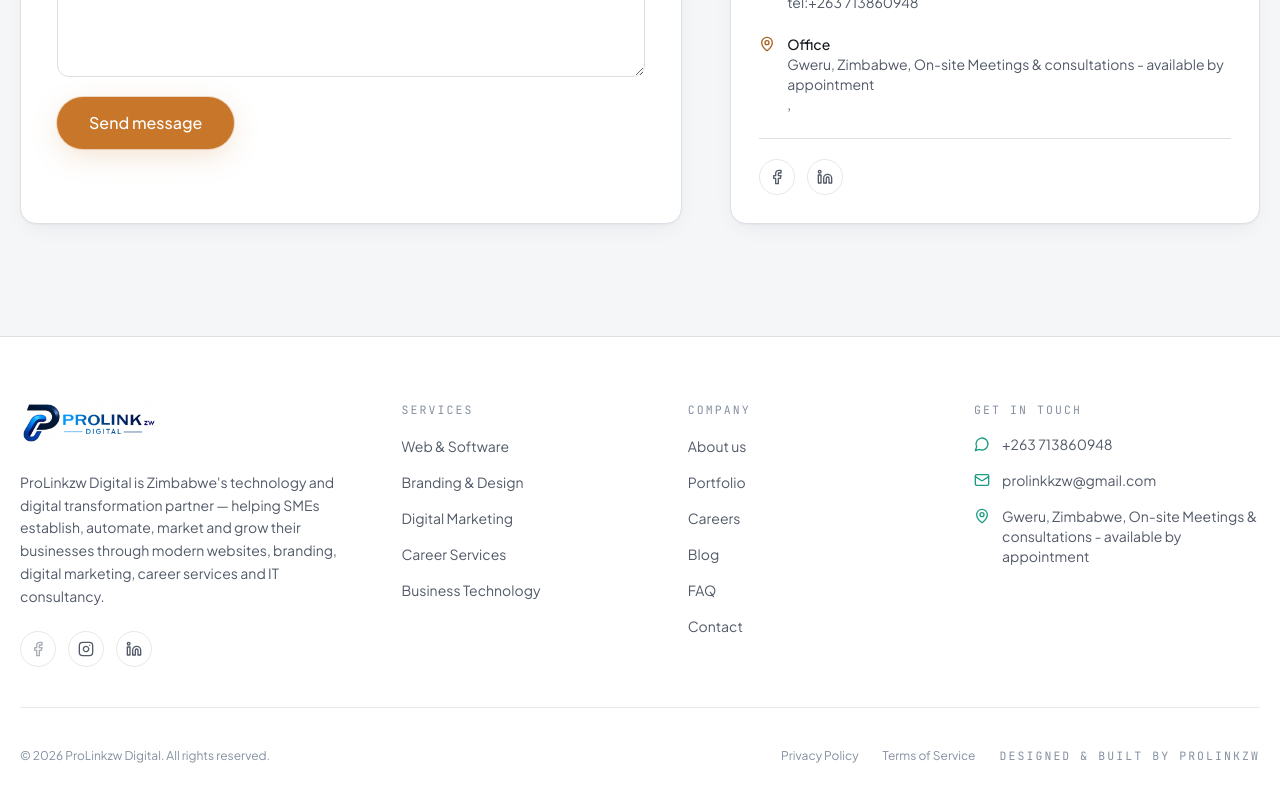
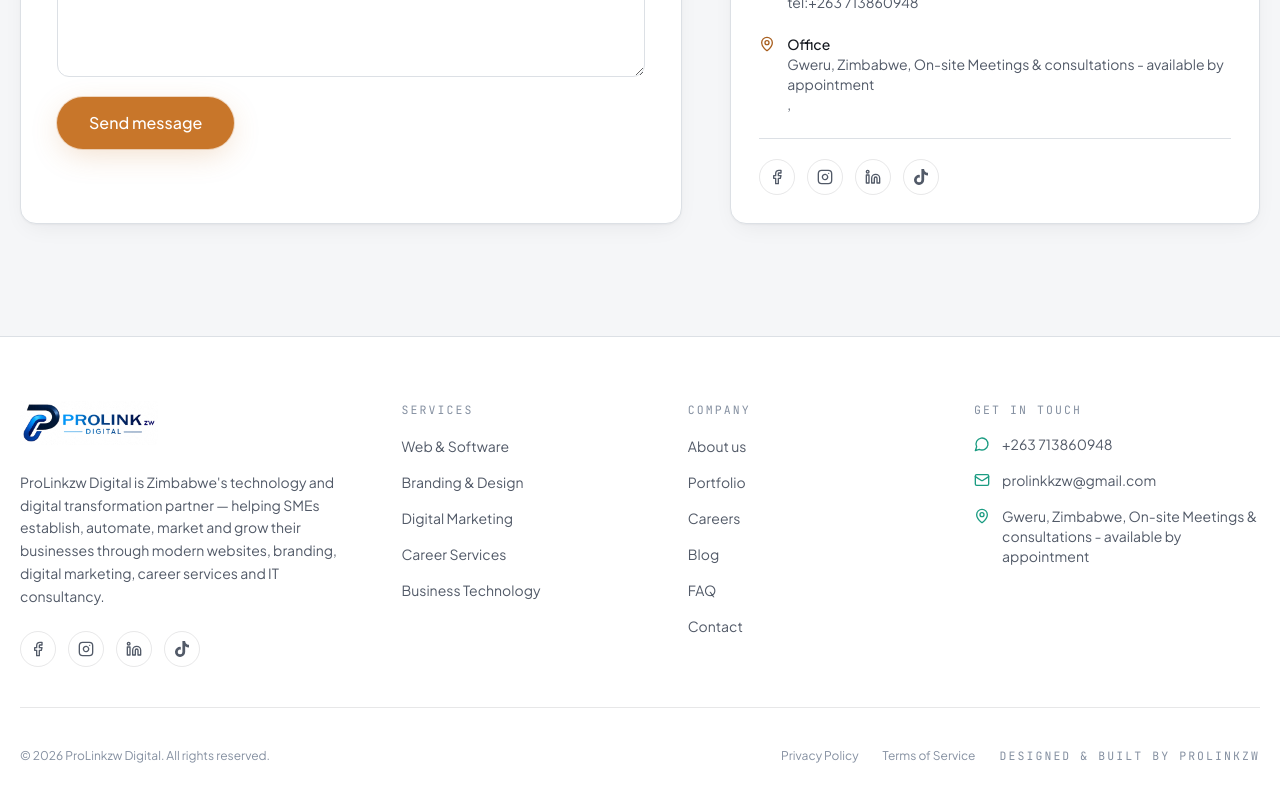
Before and after one commit to SevenzoPetros/ProLinkzw, a Next.js app: page /contact in a window 1280 px wide. Shown: the part 1060-1862 px from the top of the page. Built offline with nearby package versions, Linux system fonts and the light colour scheme.

Commit message:
Update contact and social media details

```diff
--- a/app/contact/page.tsx
+++ b/app/contact/page.tsx
@@ -1,5 +1,6 @@
 import type { Metadata } from "next";
-import { MessageCircle, Mail, MapPin, Phone, Facebook, Linkedin } from "lucide-react";
+import { MessageCircle, Mail, MapPin, Phone, Facebook, Instagram, Linkedin } from "lucide-react";
+import { FaTiktok } from "react-icons/fa6";
 import { PageHeader } from "@/components/shared/page-header";
 import { Reveal } from "@/components/shared/reveal";
 import { ContactForm } from "@/components/sections/contact-form";
@@ -102,24 +103,23 @@
                 </li>
               </ul>
               <div className="mt-6 flex items-center gap-3 border-t border-ink/8 pt-5 dark:border-white/8">
+                {[
+                  { icon: Facebook, href: siteConfig.social.facebook, label: "Facebook" },
+                  { icon: Instagram, href: siteConfig.social.instagram, label: "Instagram" },
+                  { icon: Linkedin, href: siteConfig.social.linkedin, label: "LinkedIn" },
+                  { icon: FaTiktok, href: siteConfig.social.tiktok, label: "TikTok" },
+                ].map(({ icon: Icon, href, label }) => (
                   <a
-                  href={siteConfig.social.facebook}
+                    key={label}
+                    href={href}
                     target="_blank"
                     rel="noopener noreferrer"
-                  aria-label="Facebook"
+                    aria-label={label}
                     className="flex h-9 w-9 items-center justify-center rounded-full border border-ink/10 text-ink-muted transition-colors hover:border-copper-400 hover:text-copper-500 dark:border-white/10 dark:text-mist-300/80"
                   >
-                  <Facebook className="h-4 w-4" />
+                    <Icon className="h-4 w-4" />
                   </a>
-                <a
-                  href={siteConfig.social.linkedin}
-                  target="_blank"
-                  rel="noopener noreferrer"
-                  aria-label="LinkedIn"
-                  className="flex h-9 w-9 items-center justify-center rounded-full border border-ink/10 text-ink-muted transition-colors hover:border-copper-400 hover:text-copper-500 dark:border-white/10 dark:text-mist-300/80"
-                >
-                  <Linkedin className="h-4 w-4" />
-                </a>
+                ))}
               </div>
             </Reveal>
           </div>
--- a/components/layout/footer.tsx
+++ b/components/layout/footer.tsx
@@ -1,5 +1,6 @@
 import Link from "next/link";
 import { Facebook, Instagram, Linkedin, Mail, MapPin, MessageCircle } from "lucide-react";
+import { FaTiktok } from "react-icons/fa6";
 import { Logo } from "@/components/shared/logo";
 import { siteConfig } from "@/lib/site-config";
 import { serviceCategories } from "@/lib/data/services";
@@ -29,6 +30,7 @@
                 { icon: Facebook, href: siteConfig.social.facebook, label: "Facebook" },
                 { icon: Instagram, href: siteConfig.social.instagram, label: "Instagram" },
                 { icon: Linkedin, href: siteConfig.social.linkedin, label: "LinkedIn" },
+                { icon: FaTiktok, href: siteConfig.social.tiktok, label: "TikTok" },
               ].map(({ icon: Icon, href, label }) => (
                 href ? (
                   <a
--- a/lib/seo.ts
+++ b/lib/seo.ts
@@ -87,7 +87,7 @@
       siteConfig.social.facebook,
       siteConfig.social.instagram,
       siteConfig.social.linkedin,
-      siteConfig.social.twitter,
+      siteConfig.social.tiktok,
     ],
   };
 }
--- a/lib/site-config.ts
+++ b/lib/site-config.ts
@@ -24,10 +24,10 @@
     phone2: "tel:+263 713860948",
   },
   social: {
-    facebook: "",
-    instagram: "https://instagram.com/prolinkzw",
+    facebook: "https://www.facebook.com/profile.php?id=61591599786450",
+    instagram: "https://www.instagram.com/pro_linkzw/",
     linkedin: "https://www.linkedin.com/company/prolinkzw",
-    twitter: "https://x.com/prolinkzw",
+    tiktok: "https://www.tiktok.com/@prolinkzw",
   },
   stats: {
     projectsDelivered: 180,
--- a/package.json
+++ b/package.json
@@ -30,6 +30,7 @@
     "next-themes": "0.4.4",
     "react": "19.0.0",
     "react-dom": "19.0.0",
+    "react-icons": "^5.7.0",
     "tailwind-merge": "2.6.0"
   },
   "devDependencies": {
```
Also changed, not shown: 1 other file (tests, documents, lock files or other folders). Lines whose indentation alone changed are shown as unchanged.
